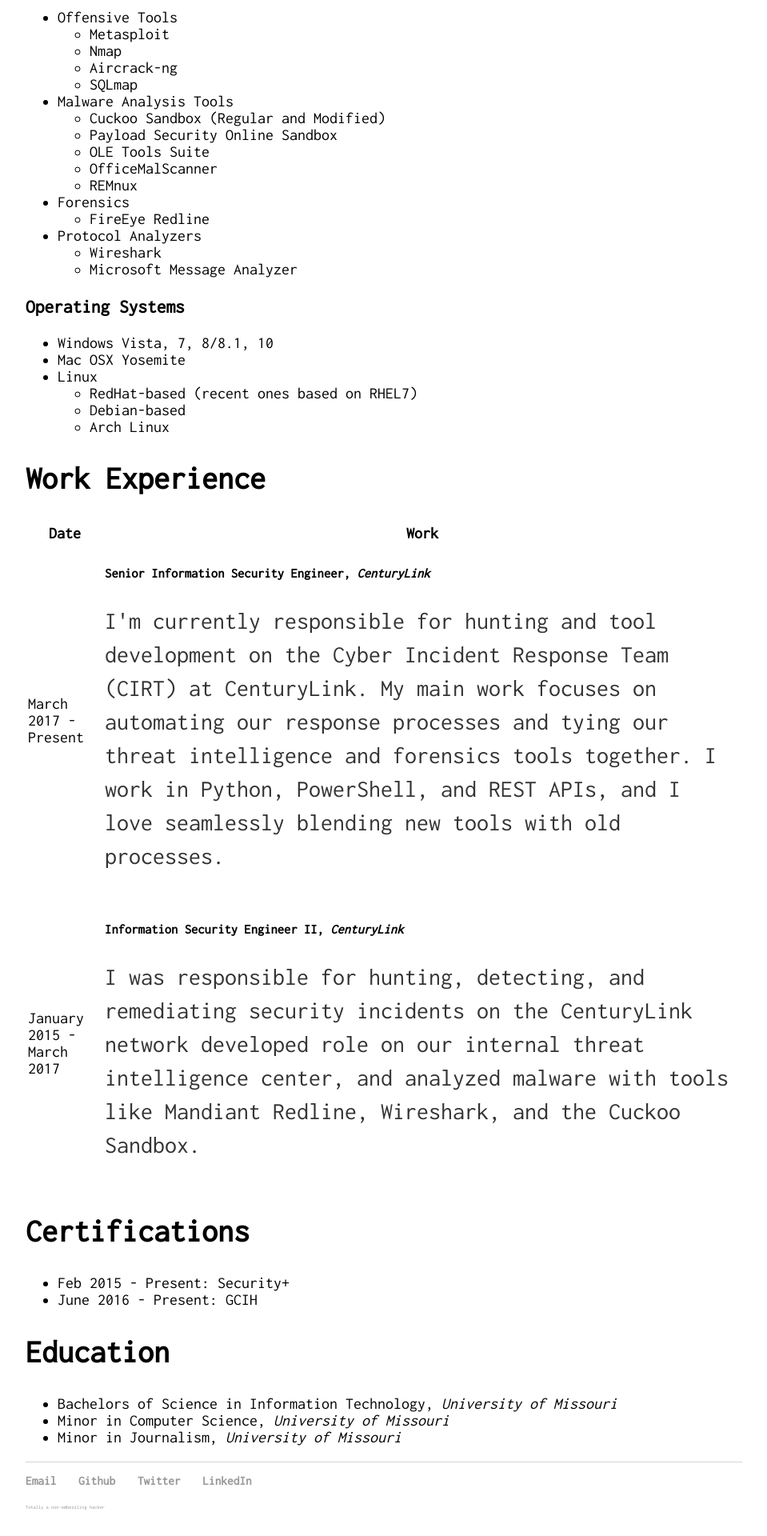
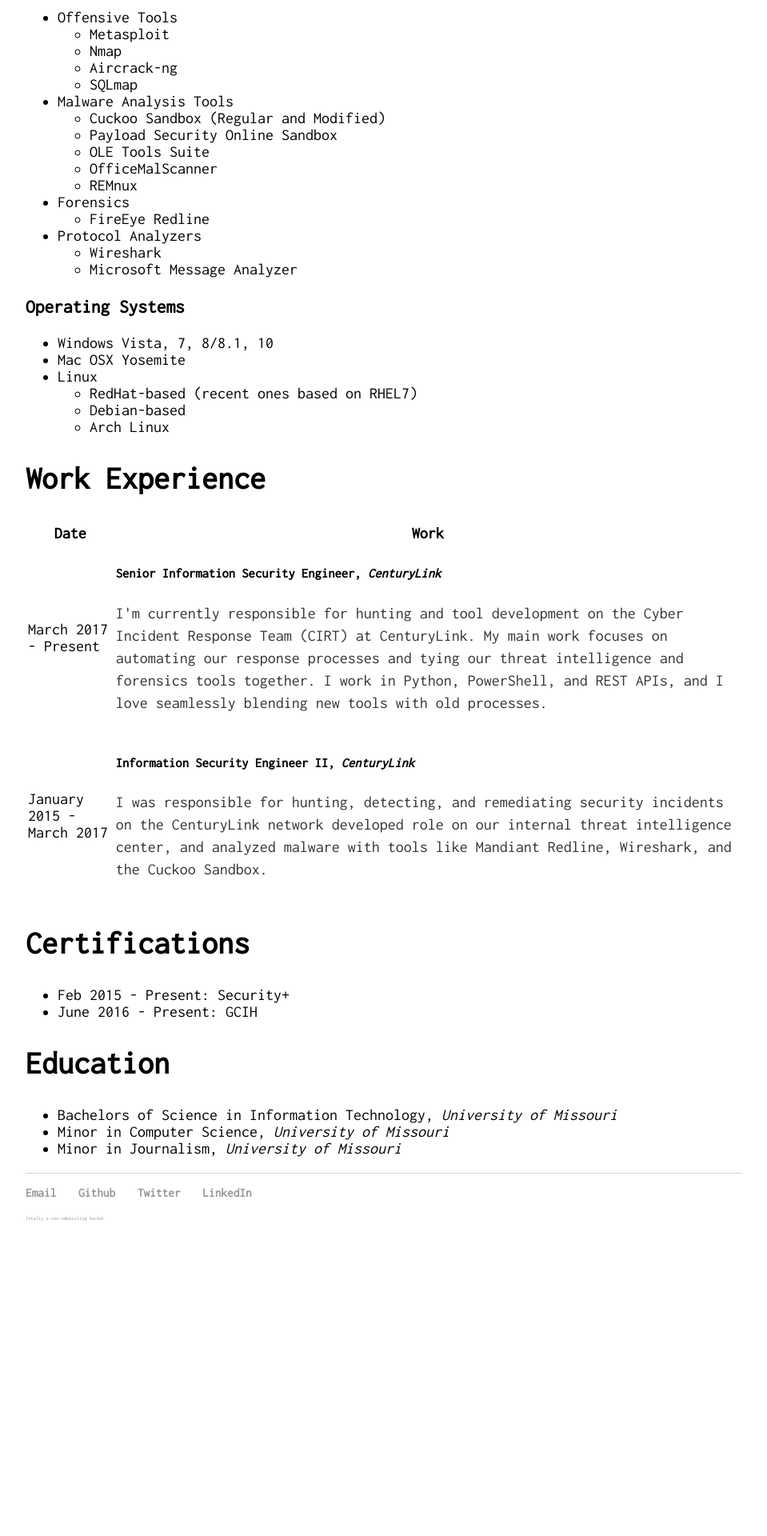
Before and after one commit to infosec-intern/infosec-intern.github.io, a Jekyll site: the page built from cv.html, in a window 1280 px wide. Shown: the part 1177-3097 px from the top of the page at 80% size, without its empty margins (160-1119 px from the left). Built offline with Jekyll 4.4.1, drawn with Linux system fonts in a browser that asks for light colours; after the commit the page ends 2736 px from its top, so only the background shows below that.

Commit message:
dropped work description font-size to 1em

```diff
--- a/css/cv.css
+++ b/css/cv.css
@@ -4,3 +4,6 @@ section {
 h1 {
     font-size: 2em;
 }
+section#work-experience table p.description {
+    font-size: 1em;
+}
```
